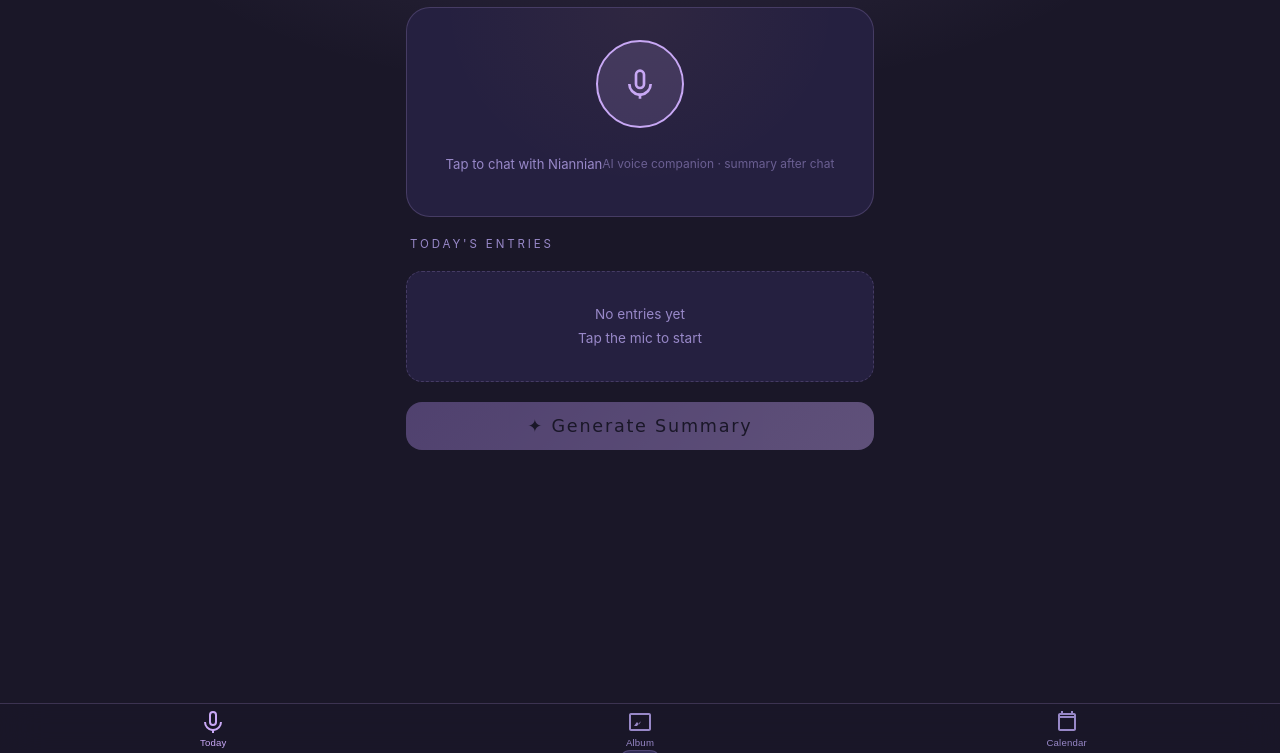
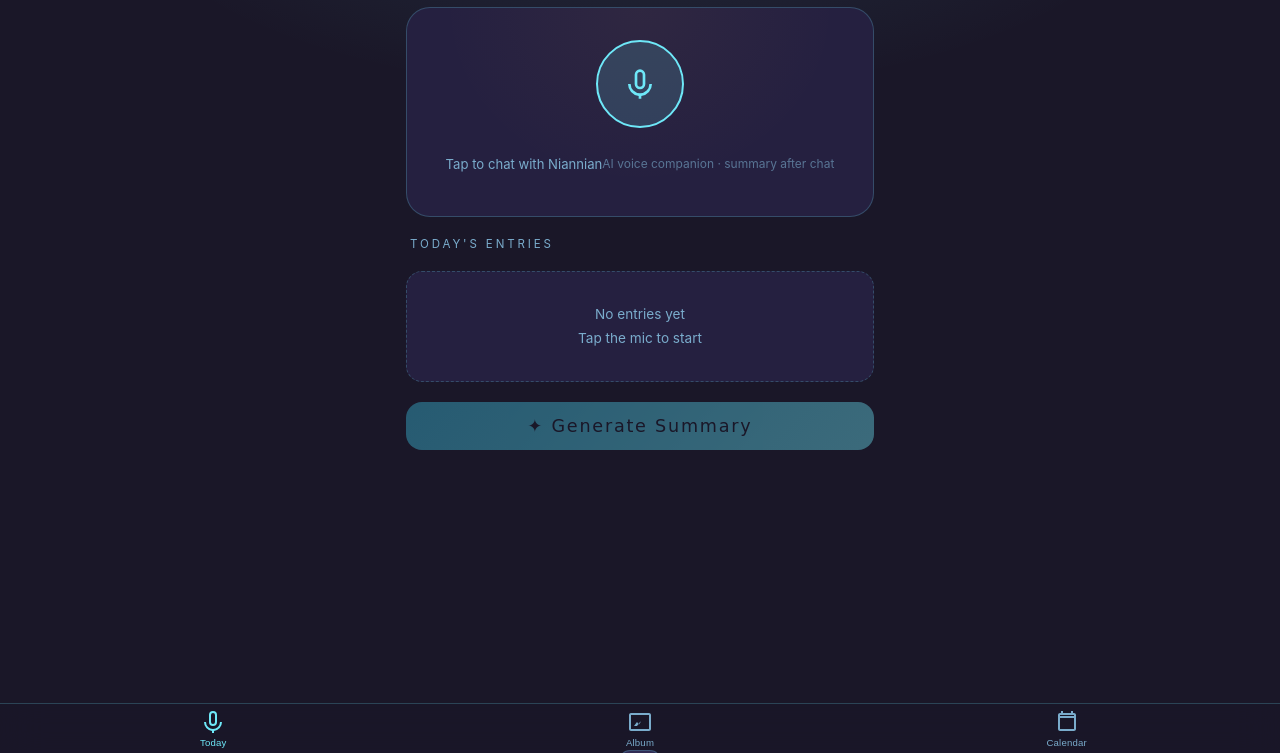
Before and after one commit to SANABI-LL/Voice-Diary, a website: page public/index.html in a window 1280 px wide. Shown: the part 47-800 px from the top of the page. Drawn offline with Linux system fonts and the light colour scheme; a web font is replaced by a local one.

Commit message:
fix: brighter ice blue accent color for ice cream palette
Replace muted lavender #c8a8f5 with vivid ice blue #6ee8f8.
Like blue raspberry / mint ice cream - bright and cheerful.

Co-Authored-By: Claude Sonnet 4.6 <noreply@anthropic.com>

```diff
--- a/public/index.html
+++ b/public/index.html
@@ -18,14 +18,14 @@
     --bg: #1a1728;
     --bg2: #252040;
     --bg3: #312c54;
-    --warm: #c8a8f5;
-    --warm2: #a080d8;
-    --warm-dim: rgba(200,168,245,0.15);
-    --warm-glow: rgba(200,168,245,0.08);
-    --text: #f0ecff;
-    --text-dim: #9888c8;
-    --red: #f09090;
-    --border: rgba(200,168,245,0.2);
+    --warm: #6ee8f8;
+    --warm2: #38c0e0;
+    --warm-dim: rgba(110,232,248,0.15);
+    --warm-glow: rgba(110,232,248,0.08);
+    --text: #eef8ff;
+    --text-dim: #7aaccc;
+    --red: #ff85aa;
+    --border: rgba(110,232,248,0.22);
   }
 
   body {
@@ -37,7 +37,7 @@
     flex-direction: column;
     align-items: center;
     background-image:
-      radial-gradient(ellipse 60% 40% at 50% -10%, rgba(200,168,245,0.12) 0%, transparent 70%);
+      radial-gradient(ellipse 60% 40% at 50% -10%, rgba(110,232,248,0.10) 0%, transparent 70%);
   }
 
   .main {
```
